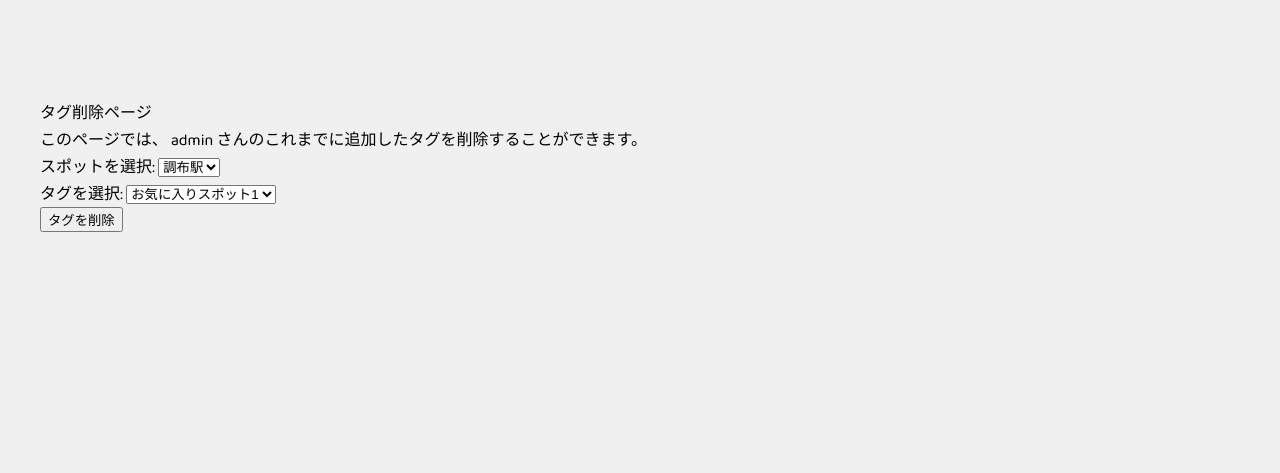
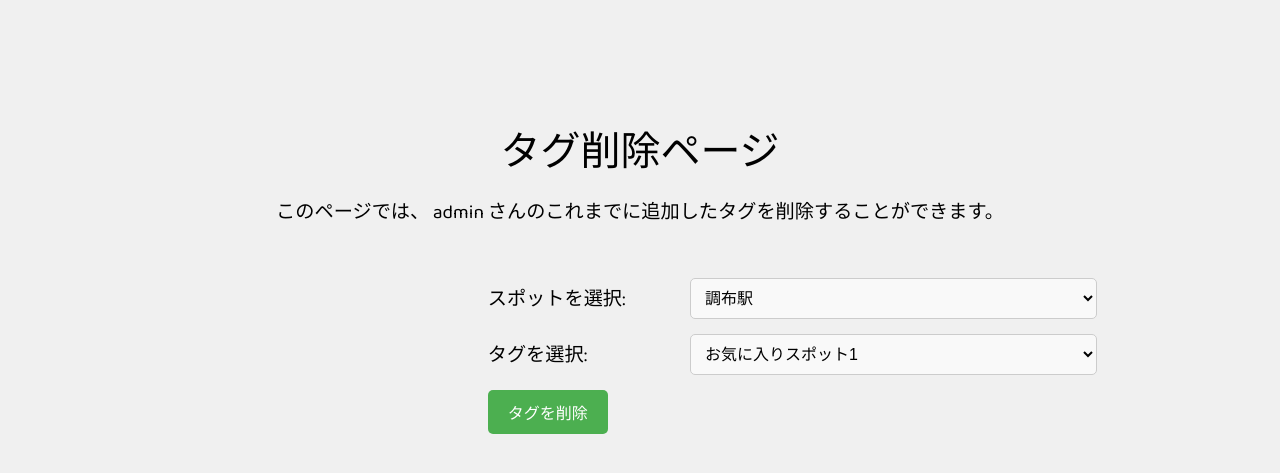
Before and after one commit to KeiNagaoka/routing_System, a Django app: page /delete_user_tag/ in a window 1280 px wide. Shown: the part 81-554 px from the top of the page. Run offline with Django 5.2, Linux system fonts and the light colour scheme; a user stored in the database is signed in; data comes from the database, SQL or seed files in the repository; both versions use the stored data as it was after the commit; parts of the project's set-up code (start-up, migrations or seed data) failed here and were passed over.

Commit message:
色々
保存処理の途中

```diff
--- /dev/null
+++ b/routing/templates/static/css/deletetag_styles.css
@@ -0,0 +1,75 @@
+/* deletetag_styles.css */
+.top-container {
+    text-align: center;
+    margin-top: 20px;
+}
+
+.h1 {
+    font-size: 2.5em;
+    margin-bottom: 10px;
+}
+
+.h2 {
+    font-size: 1.5em;
+    margin-bottom: 20px;
+}
+
+.detail_script {
+    font-size: 1.2em;
+    margin-bottom: 30px;
+}
+
+.form-container {
+    display: flex;
+    justify-content: center;
+    align-items: center;
+    flex-direction: column;
+    margin-top: 20px;
+}
+
+.form-group {
+    display: flex;
+    align-items: center;
+    margin-bottom: 15px;
+    width: 200%;
+}
+
+.form-group label {
+    font-size: 1.2em;
+    margin-right: 10px;
+    flex: 1;
+}
+
+.form-group select {
+    flex: 2;
+    padding: 10px;
+    font-size: 1em;
+    border: 1px solid #ccc;
+    border-radius: 5px;
+    background-color: #f9f9f9;
+    transition: border-color 0.3s ease;
+}
+
+.form-group select:focus {
+    border-color: #4CAF50;
+    outline: none;
+}
+
+#generated {
+    text-align: center;
+}
+
+.btn-submit {
+    background-color: #4CAF50; /* 元の色に戻す */
+    color: white;
+    padding: 10px 20px;
+    font-size: 1em;
+    border: none;
+    border-radius: 5px;
+    cursor: pointer;
+    transition: background-color 0.3s ease;
+}
+
+.btn-submit:hover {
+    background-color: #45a049; /* 元の色に戻す */
+}
--- a/routing/urls.py
+++ b/routing/urls.py
@@ -12,6 +12,7 @@ urlpatterns = [
     path('login/', views.LoginView.as_view(), name="login"), # ログイン
     path('logout/', views.LogoutView.as_view(), name="logout"), # ログアウト
     path('routesearch/', views.SearchingView.as_view(), name="routesearch"), # 経路探索
+    path('save_route', views.SaveRouteView.as_view(), name="save_route"), # 経路探索
     path('add_user_tag/', views.AddTagView.as_view(), name="add_user_tag"), # タグ登録
     path('delete_user_tag/', views.DeleteTagView.as_view(), name="delete_user_tag"), # タグ削除
     path('get_spot_tag/', views.GetSpotTagView.as_view(), name="get_spot_tag"), # スポットに対するタグを取得
--- a/routing/views.py
+++ b/routing/views.py
@@ -7,7 +7,7 @@ from django.contrib.auth.views import LoginView as BaseLoginView,  LogoutView as
 from django.contrib.auth.mixins import LoginRequiredMixin
 from django.urls import reverse_lazy
 from django.shortcuts import render, redirect
-from django.http import JsonResponse
+from django.http import JsonResponse, HttpResponse
 from .forms import SignUpForm, LoginFrom
 from .models import Spot, AddedTag, User, Tag
 import sys
@@ -114,9 +114,35 @@ class SearchingView(TemplateView):
                 'start_spot':start_spot,
                 'goal_spot':goal_spot,
                 'spot_num_range':spot_num_range,
+                'ainm_tags':str(aim_tags),
                 'range10':range10,
                 }
         return render(request, 'routesearch.html', data)
+
+class SaveRouteView(View):
+    def post(self, request, *args, **kwargs):
+        route_name = request.POST.get('route_name')
+        route_distance = request.POST.get('route_distance')
+        route_time = request.POST.get('route_time')
+        start_spot = request.POST.get('start_spot')
+        goal_spot = request.POST.get('goal_spot')
+        aim_tags = request.POST.get('aim_tags')
+        iframe_src = request.POST.get('iframe_src')
+        via_spots = request.POST.get('via_spots').split(',')
+
+        data = {"route_name":route_name,
+                "route_distance":route_distance,
+                "route_time":route_time,
+                "start_spot":start_spot,
+                "goal_spot":goal_spot,
+                "aim_tags":aim_tags,
+                "iframe_src":iframe_src,
+                "via_spots":via_spots,
+                }
+        print(f"data:{data}")
+
+        # JSON形式で返す
+        return HttpResponse("経路が保存されました")
 
 class AddTagView(TemplateView):
     template_name = "addtag.html"
```
Also changed, not shown: routing/templates/routesearch.html (+14 -1 lines), routing/templates/static/css/routesearch_styles.css (+17 -0 lines), routingSystem/backend/edges.csv (+36 -24 lines), db.sqlite3, 1 other file.
